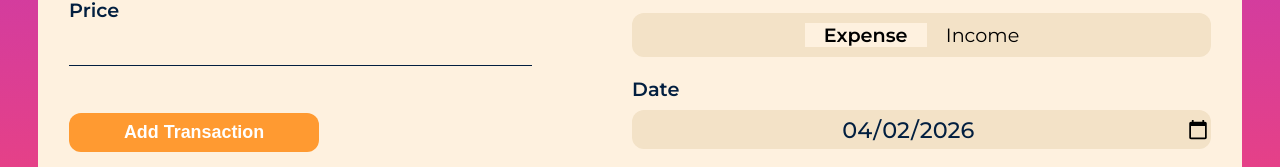
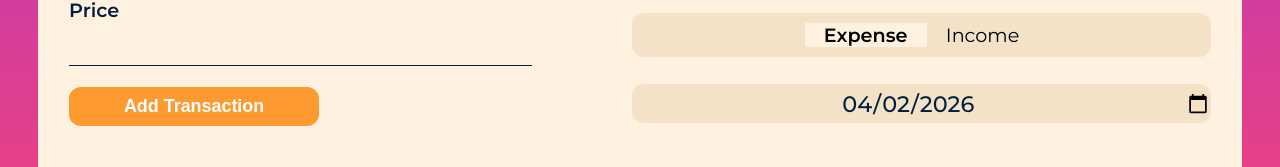
Before and after one commit to AlbertKep/my-wallet, a React (Vite) app: page /add in a window 1280 px wide. Shown: the part 413-580 px from the top of the page. Built offline with nearby package versions, Linux system fonts and the light colour scheme; no server answers; the database is empty; sample sign-in values are in the browser's storage.

Commit message:
Unify props API, add generics, and clean up label/value handling

```diff
--- a/src/components/datePicker/DatePicker.tsx
+++ b/src/components/datePicker/DatePicker.tsx
@@ -1,22 +1,24 @@
-import { DateWrapper, Label, DateInput } from "./DatePicker.styled.ts";
-import { type TransactionFieldUpdate } from "../../pages/addTransaction/AddTransaction.tsx";
+import { DateWrapper, DateInput } from "./DatePicker.styled.ts";
+import { Label } from "../ui/Label.styled.ts";
 import { timestampToInputDate, inputDateToTimestamp } from "../../utils/dateConverters.ts";
 import type { Timestamp } from "firebase/firestore";
 
-type DatePickerProps = {
-  selectedDate: Timestamp;
-  updateField: ({ field, value }: TransactionFieldUpdate) => void;
+type DatePickerProps<T> = {
+  id: string;
+  label: string;
+  selectedDate: Timestamp | null;
+  updateField: (payload: T) => void;
 };
-const DatePicker: React.FC<DatePickerProps> = ({ selectedDate, updateField }) => {
+const DatePicker = <T,>({ id, label, selectedDate, updateField }: DatePickerProps<T>) => {
   return (
     <DateWrapper>
-      <Label htmlFor='date'>Date</Label>
+      <Label htmlFor={id}>{label}</Label>
       <DateInput
-        id='date'
+        id={id}
         type='date'
         name='date-start'
-        value={timestampToInputDate(selectedDate)}
-        onChange={(e) => updateField({ field: "date", value: inputDateToTimestamp(e.target.value) })}
+        value={selectedDate === null ? "" : timestampToInputDate(selectedDate)}
+        onChange={(e) => updateField({ field: id, value: inputDateToTimestamp(e.target.value) } as T)}
       />
     </DateWrapper>
   );
```
